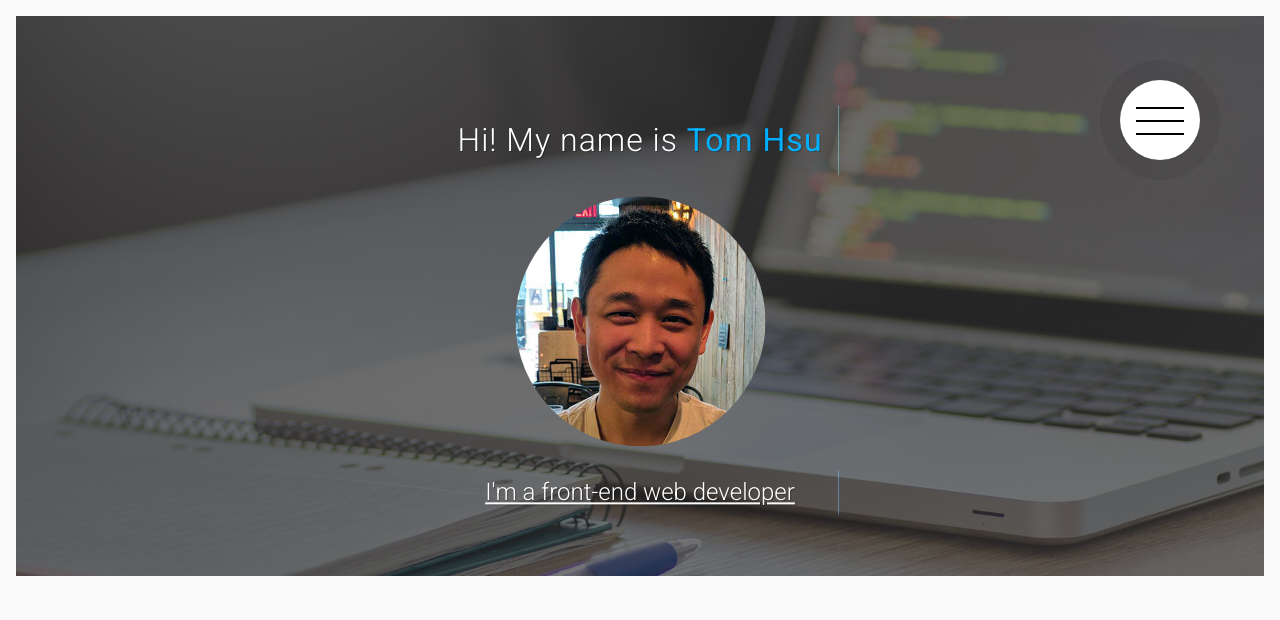
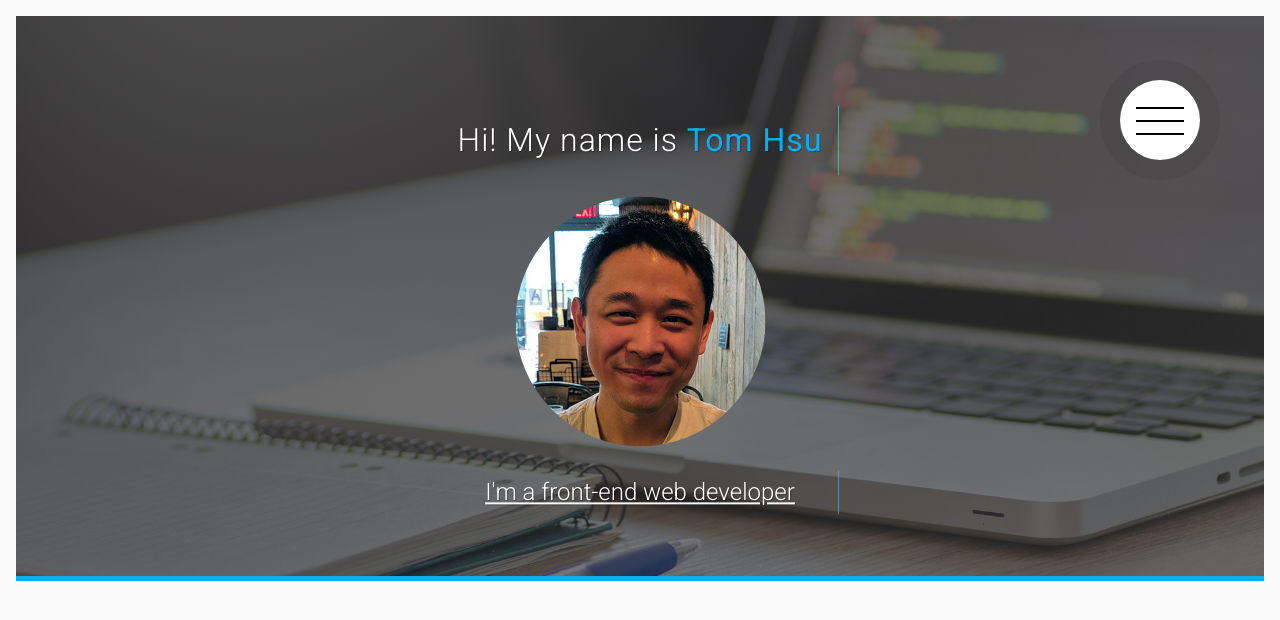
Before and after one commit to thomaschsu/react-portfolio, a React (Create React App) app: page / in a window 1280 px wide. Shown: the top 620 px of the page. Built offline with nearby package versions, Linux system fonts and the light colour scheme.

Commit message:
Added border bottom

```diff
--- a/src/Header.scss
+++ b/src/Header.scss
@@ -71,6 +71,8 @@ $color-black: #424242;
     background-position: center;
     text-align: center;
 
+    border-bottom: 5px solid #00B0FF;
+
     &-heading {
         color: $color-white;
         font-weight: 300;
```
